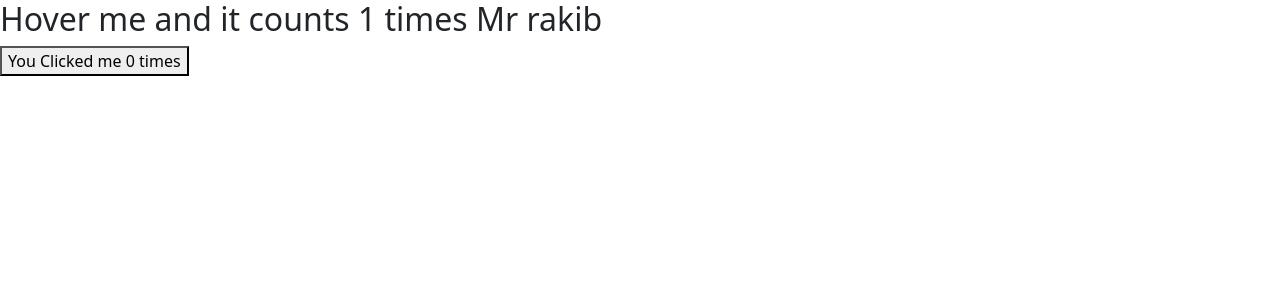
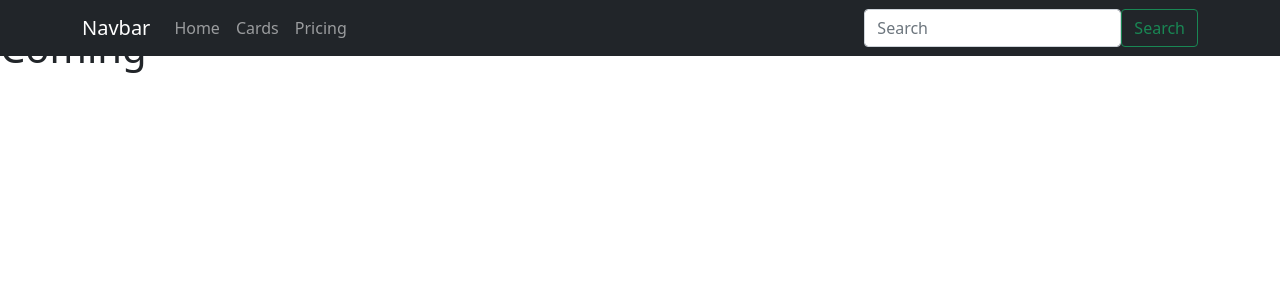
Before and after one commit to rakibsxyz/ReactJS, a React (Create React App) app in the folder reactlearning/: page /posts/1 in a window 1280 px wide. Shown: the top 300 px of the page. Built offline with nearby package versions, Linux system fonts and the light colour scheme; no server answers.

Commit message:
router added

```diff
--- a/reactlearning/package.json
+++ b/reactlearning/package.json
@@ -16,6 +16,7 @@
     "react-bootstrap": "^1.6.4",
     "react-dom": "^17.0.2",
     "react-paginate": "^7.1.3",
+    "react-router-dom": "^5.3.0",
     "react-scripts": "4.0.3",
     "typescript": "^4.4.3",
     "web-vitals": "^1.1.2"
@@ -45,6 +46,7 @@
     ]
   },
   "devDependencies": {
-    "@types/react-paginate": "^7.1.1"
+    "@types/react-paginate": "^7.1.1",
+    "@types/react-router-dom": "^5.3.1"
   }
 }
--- /dev/null
+++ b/reactlearning/src/Components/Router/DummyData.tsx
@@ -0,0 +1,33 @@
+import React, { useEffect, useState } from 'react'
+import { Link } from 'react-router-dom'
+
+function DummyData() {
+
+    const [playlist, setPlaylist] = useState<any>([])
+
+    const fetchData = async () => {
+        fetch('https://jsonplaceholder.typicode.com/posts')
+            .then((response) => response.json())
+            .then((json) =>{
+                console.log(json)
+                setPlaylist(json)
+
+            } );
+    }
+    useEffect(() => {
+        fetchData()
+    }, [])
+    return (
+        <div>
+            <h1> Coming </h1>
+            {
+                playlist.map((item:any)=>{
+                    return <Link to ={`/posts/${item.id}`}> {JSON.stringify(item.title)} </Link>
+                })
+            }
+
+        </div>
+    )
+}
+
+export default DummyData
--- /dev/null
+++ b/reactlearning/src/Components/Router/NavTest.tsx
@@ -0,0 +1,63 @@
+import React from 'react'
+import { Button, Container, Form, FormControl, Nav, Navbar, NavDropdown } from 'react-bootstrap'
+
+
+function NavTest() {
+    return (
+        <>
+            {/* <Container>
+                <Navbar fixed="bottom" expand="lg" variant="light" bg="light">
+                    <Container>
+                        <Navbar.Brand href="#">Navbar</Navbar.Brand>
+                    </Container>
+                </Navbar>
+            </Container> */}
+            <Navbar fixed="top" bg="dark" variant="dark">
+                <Container>
+                    <Navbar.Brand href="#home">Navbar</Navbar.Brand>
+                    <Nav className="me-auto">
+                        <Nav.Link href="/">Home</Nav.Link>
+                        <Nav.Link href="/Cards">Cards</Nav.Link>
+                        <Nav.Link href="#pricing">Pricing</Nav.Link>
+                    </Nav>
+
+                    <Form className="d-flex">
+                        <FormControl
+                            type="search"
+                            placeholder="Search"
+                            className="mr-2"
+                            aria-label="Search"
+                        />
+                        <Button variant="outline-success">Search</Button>
+                    </Form>
+                </Container>
+            </Navbar>
+
+            <br />
+
+            {/* <Navbar bg="light" variant="light">
+                <Container>
+                    <Navbar.Brand href="#home">Navbar</Navbar.Brand>
+                    <Nav className="me-auto">
+                        <Nav.Link href="#home">Home</Nav.Link>
+                        <Nav.Link href="#features">Features</Nav.Link>
+                        <Nav.Link href="#pricing">Pricing</Nav.Link>
+                    </Nav>
+                    <Form className="d-flex">
+                        <FormControl
+                            type="search"
+                            placeholder="Search"
+                            className="mr-2"
+                            aria-label="Search"
+                        />
+                        <Button variant="outline-success">Search</Button>
+                    </Form>
+                </Container>
+            </Navbar> */}
+
+
+        </>
+    )
+}
+
+export default NavTest
--- /dev/null
+++ b/reactlearning/src/Components/Router/SinglePost.tsx
@@ -0,0 +1,28 @@
+import React, { useEffect, useState } from 'react'
+import { Link } from 'react-router-dom';
+
+function SinglePost(props:any) {
+
+    const [song, setSong] = useState<any>([])
+    const fetchData = async () => {
+        fetch(`https://jsonplaceholder.typicode.com/posts/${props.match.params.id}`)
+            .then((response) => response.json())
+            .then((json) =>{
+                console.log(json)
+                setSong(json)
+
+            } );
+    }
+    useEffect(() => {
+        fetchData()
+    }, [])
+    return (
+        <div>
+            <h1> Coming </h1>
+            <h3>{song.title}</h3>
+
+        </div>
+    )
+}
+
+export default SinglePost
--- a/reactlearning/src/index.tsx
+++ b/reactlearning/src/index.tsx
@@ -11,6 +11,10 @@ import UseRef from './Components/UseRef';
 import UseMemo from './Components/UseMemo';
 import HocComponent from './Components/HOC/HocComponent';
 import HooverCounter from './Components/HOC/HooverCounter';
+import Nav from './Components/Router/NavTest'
+import { BrowserRouter as Router, Switch, Route } from 'react-router-dom'
+import DummyData from './Components/Router/DummyData';
+import SinglePost from './Components/Router/SinglePost';
 
 
 ReactDOM.render(
@@ -20,9 +24,19 @@ ReactDOM.render(
     {/* <Pagination/>
     <UseEffect /> */}
     {/* <UseRef /> */}
-     {/* <UseMemo /> */}
-     <HocComponent/>
-     {/* <HooverCounter /> */}
+    {/* <UseMemo /> */}
+    {/* <HocComponent/> */}
+    {/* <HooverCounter /> */}
+
+
+    <Router>
+      <Nav />
+      <Switch>
+        <Route path='/' exact component={DummyData} />
+        <Route path='/posts/:id' exact component={SinglePost} />
+        <Route path='/cards' exact component={Cards} />
+      </Switch>
+    </Router>
 
   </React.StrictMode>,
   document.getElementById('root')
```
Also changed, not shown: 1 other file (tests, documents, lock files or other folders).
